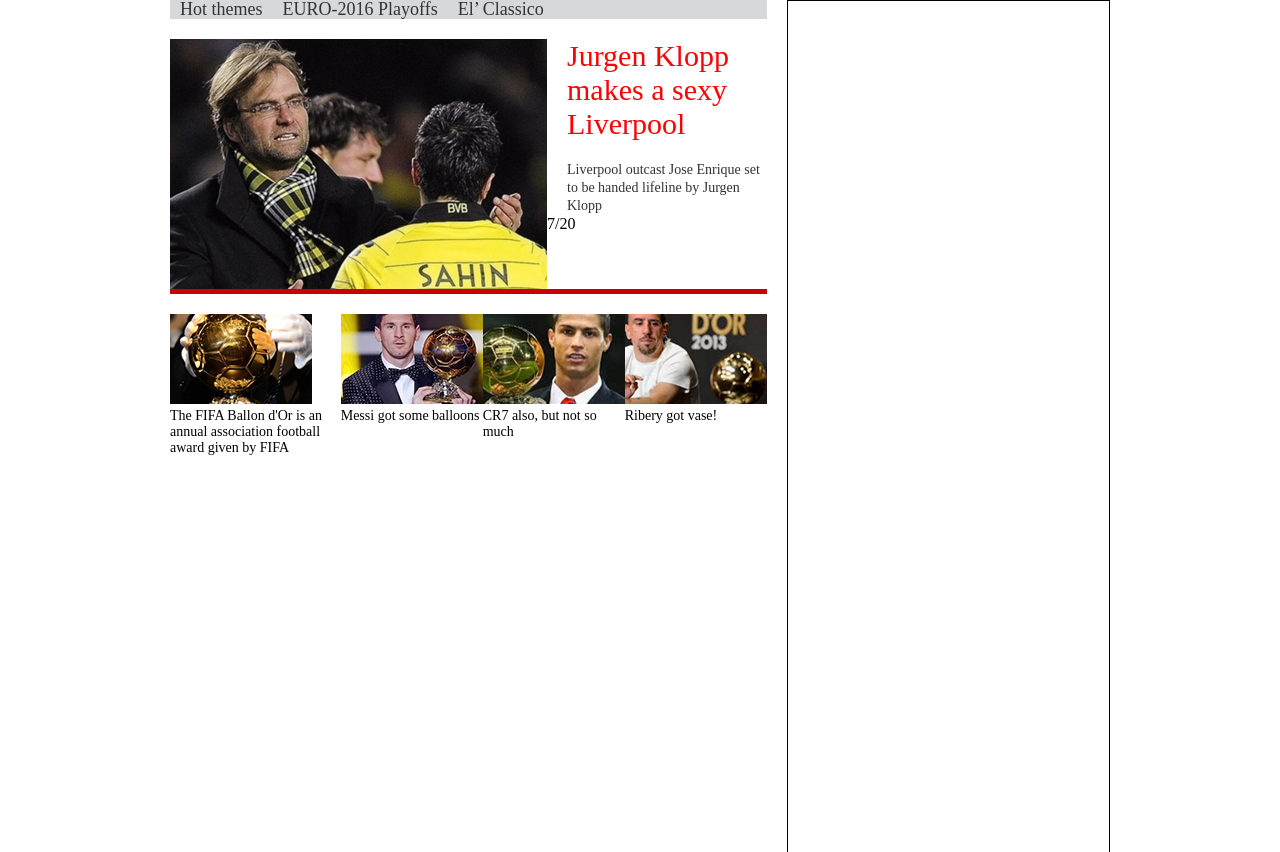
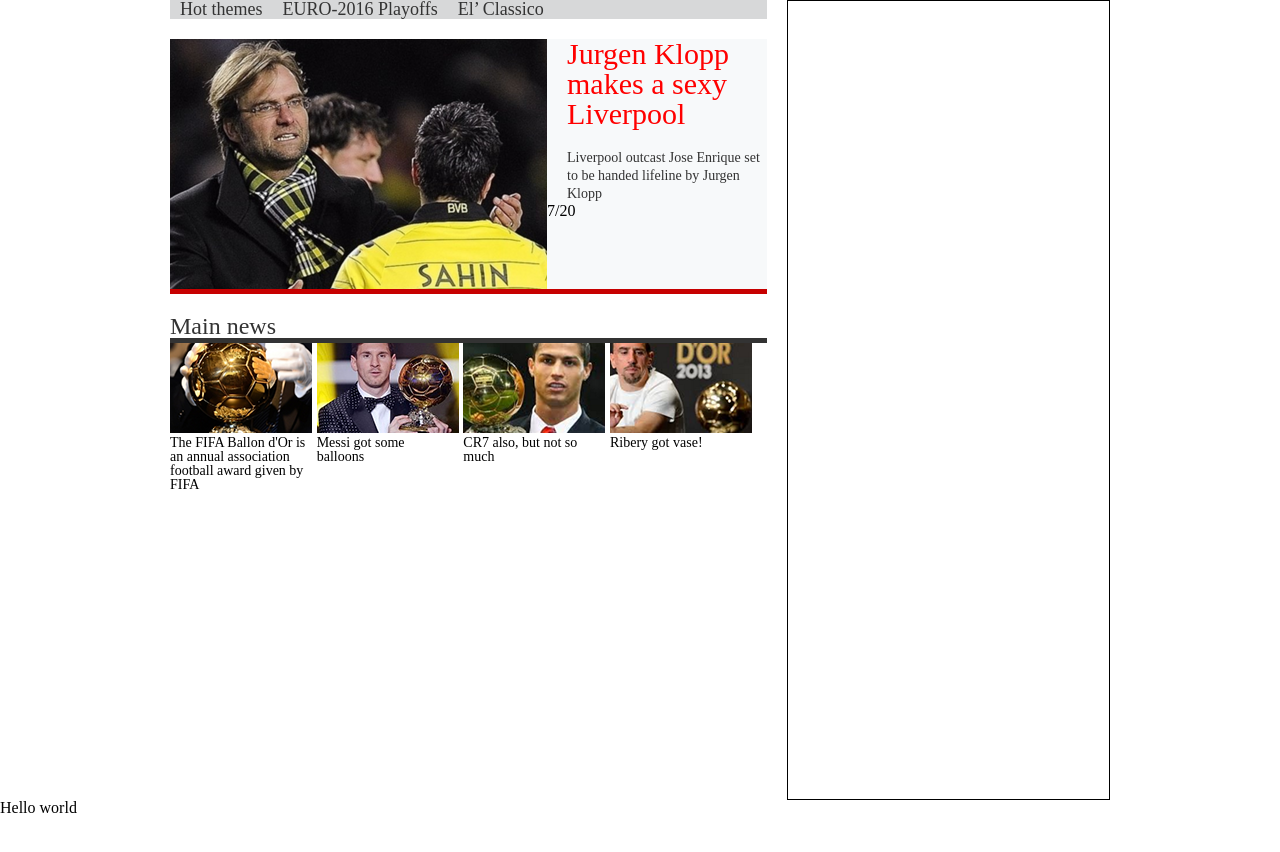
Before and after one commit to Chessinfo/myproject, a website: page src/index.html in a window 1280 px wide. Shown: the top 852 px of the page. Drawn offline with nearby package versions, Linux system fonts and the light colour scheme; files that its build step writes are made by us from their sources.

Commit message:
second commit

```diff
--- a/src/index.html
+++ b/src/index.html
@@ -3,6 +3,7 @@
 
 <head>
   <meta charset="UTF-8">
+  <link rel="stylesheet" href="https://cdnjs.cloudflare.com/ajax/libs/meyer-reset/2.0/reset.min.css">
   <link rel="stylesheet" href="./css/main.css">
   <script src="./js/main.js"></script>
   <title>Workshop</title>
@@ -25,16 +26,23 @@
         </div>
         <div class="caorusel__news">
           <p class="caorusel__news__title">Jurgen Klopp makes a sexy Liverpool</p>
-        <p class="caorusel__news__description">Liverpool outcast Jose Enrique set to be handed lifeline by Jurgen Klopp</p>
+          <p class="caorusel__news__description">Liverpool outcast Jose Enrique set to be handed lifeline by Jurgen
+            Klopp</p>
           <div class="caorusel__news__shape">
             <p>7/20</p>
           </div>
         </div>
       </div>
+
       <div class="main__news">
+        <div class="main__news__title">
+          <h2>Main news</h2>
+        </div>
+        <div class="main__news__content">
           <div class="main__news__block">
             <div class="main__news__img"><img src="./img/Layer 161.png" alt=""></div>
-        <div class="main__news__content">The FIFA Ballon d'Or is an annual association football award given by FIFA</div>
+            <div class="main__news__content">The FIFA Ballon d'Or is an annual association football award given by FIFA
+            </div>
           </div>
           <div class="main__news__block">
             <div class="main__news__img"><img src="./img/Layer 162.png" alt=""></div>
@@ -50,11 +58,16 @@
           </div>
         </div>
       </div>
+    </div>
     <div class="sidebar">
 
     </div>
 
   </div>
+
+  <div class="footer">
+      Hello world
+  </div>
 </body>
 
 </html>
--- a/src/main.scss
+++ b/src/main.scss
@@ -1,12 +1,7 @@
-html * {
-    margin: 0;
-    padding: 0;
-}
-
 .container {
     display: flex;
     width: 940px;
-    height: 1400px;
+    min-height: 100vh;
     margin: auto;
 }
 
@@ -20,10 +15,6 @@
 
 .nav {
     display: flex;
-}
-
-li {
-    list-style: none;
 }
 
 .nav__link {
@@ -43,6 +34,10 @@
     display: flex;
     margin: 20px 0;
     border-bottom: 5px solid #c70000;
+}
+
+.caorusel__news {
+    background-color: #f7f9fa;
 }
 
 .caorusel__img {
@@ -65,21 +60,40 @@
     margin-left: 20px;
 }
 
-.main__news {
+.main__news__title {
+    font-size: 24px;
+    color: #333333;
+    border-bottom: 5px solid #333333;
+}
+
+.main__news__content {
     display: flex;
     justify-content: space-between;
+}
+
+.main__news__block {
+    width: 25%;
 }
 
 .main__news__content {
     text-align: left;
     font-size: 14px;
+    padding-right: 10px;
 }
 
-.main__news__block {
-}
 
 .sidebar {
     width: 35%;
     margin-left: 20px;
     border: 1px solid black;
 }
+
+.footer {
+    min-height: 100vh;
+    display: flex;
+    flex-direction: column;
+}
+
+.footer__content {
+    flex: 1 0 auto;
+}
```
Also changed, not shown: dist/css/main.css, dist/index.html, 1 other file. Lines whose indentation alone changed are shown as unchanged.
